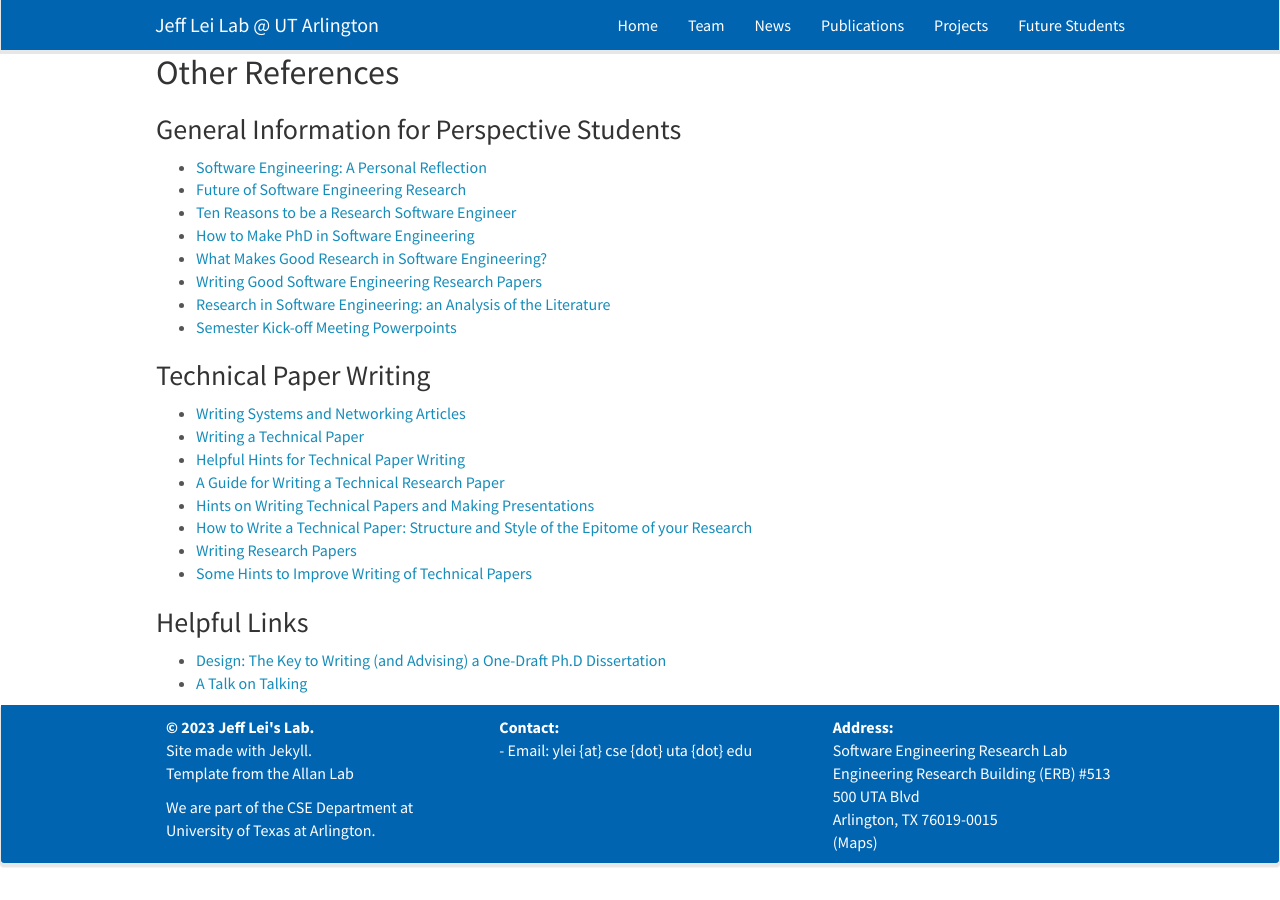
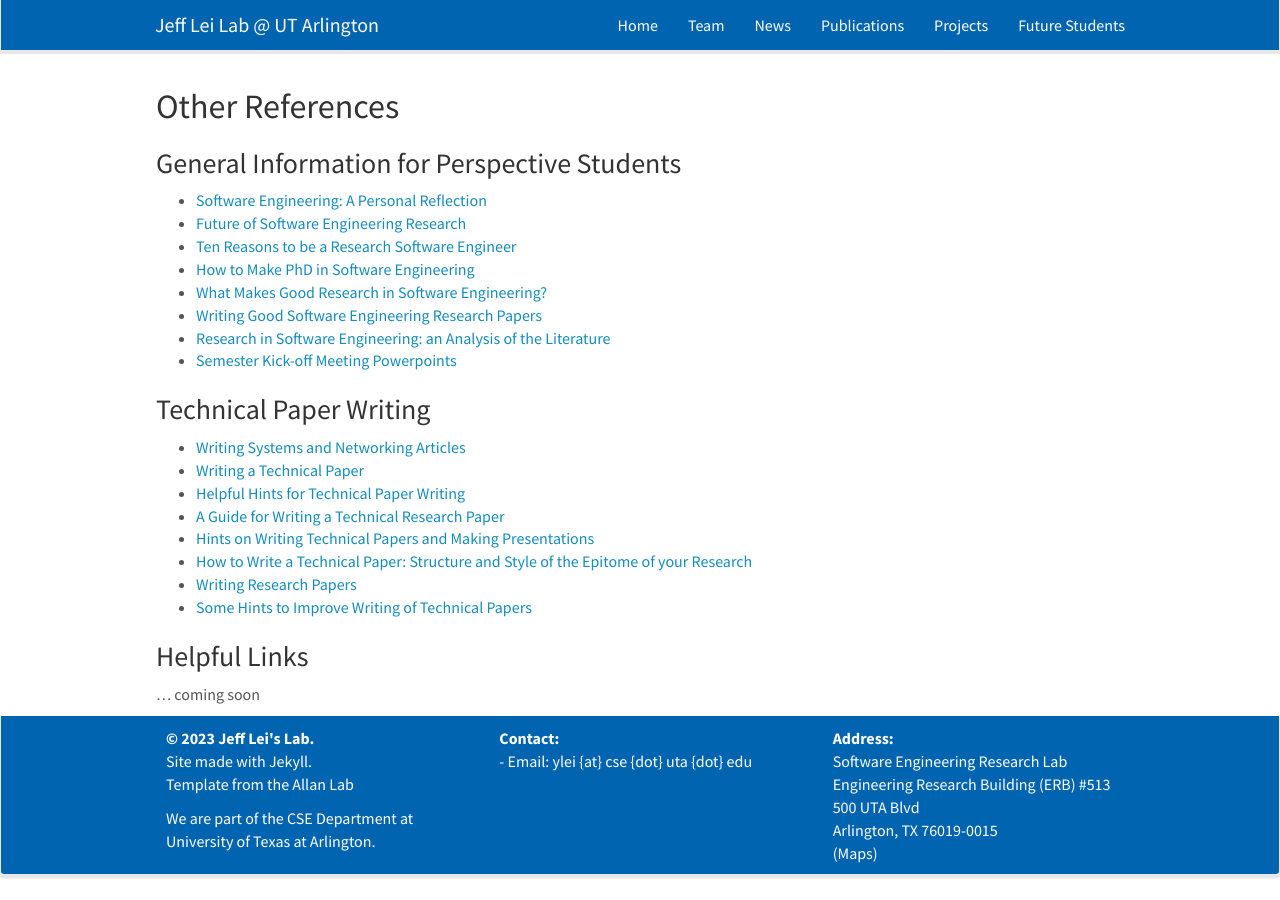
Before and after one commit to sercatuta-lei/sercatuta-lei.github.io, a Jekyll site: the page built from _pages/future.md, in a window 1280 px wide and 900 px high, scrolled down 615 px. Built offline with Jekyll 4.4.1, drawn with Linux system fonts in a browser that asks for light colours; nearby versions of some CDN libraries.

Commit message:
update files for future page

```diff
--- a/_pages/future.md
+++ b/_pages/future.md
@@ -26,28 +26,29 @@
 ### Master Students at UT Arlington
 If you are a Master student at UT Arlington looking for a Master thesis project, contact me per email or stop by my office.
 
+<br />
+
 ## Other References
 
 ### General Information for Perspective Students
-- [Software Engineering: A Personal Reflection](https://ylei.utasites.cloud/static/PDFs//se.reflections.pdf)
-- [Future of Software Engineering Research](https://ylei.utasites.cloud/static/PDFs//FOSER-December-2011.pdf)
+- [Software Engineering: A Personal Reflection]({{ site.base }}/{{ site.url }}/downloads/se.reflections.pdf)
+- [Future of Software Engineering Research]({{ site.base }}/{{ site.url }}/downloads/FOSER-December-2011.pdf)
 - [Ten Reasons to be a Research Software Engineer](https://www.software.ac.uk/blog/2013-08-23-ten-reasons-be-research-software-engineer)
-- [How to Make PhD in Software Engineering](https://ylei.utasites.cloud/static/PDFs//HowToMakePhD.pdf)
-- [What Makes Good Research in Software Engineering?](https://ylei.utasites.cloud/static/PDFs//shaw-fin-etaps.pdf)
-- [Writing Good Software Engineering Research Papers](https://ylei.utasites.cloud/static/PDFs//shaw-icse03.pdf)
-- [Research in Software Engineering: an Analysis of the Literature](https://ylei.utasites.cloud/static/PDFs//ResearchInSE.pdf)
-- [Semester Kick-off Meeting Powerpoints](https://ylei.utasites.cloud/static/PDFs//lab.kickoff.spring17.pdf)
+- [How to Make PhD in Software Engineering]({{ site.base }}/{{ site.url }}/downloads/HowToMakePhD.pdf)
+- [What Makes Good Research in Software Engineering?]({{ site.base }}/{{ site.url }}/downloads/shaw-fin-etaps.pdf)
+- [Writing Good Software Engineering Research Papers]({{ site.base }}/{{ site.url }}/downloads/shaw-icse03.pdf)
+- [Research in Software Engineering: an Analysis of the Literature]({{ site.base }}/{{ site.url }}/downloads/ResearchInSE.pdf)
+- [Semester Kick-off Meeting Powerpoints]({{ site.base }}/{{ site.url }}/downloads/lab.kickoff.spring17.pdf)
 
 ### Technical Paper Writing
-- [Writing Systems and Networking Articles](https://ylei.utasites.cloud/static/PDFs//Writing-Systems-and-Networking-Articles.pdf)
+- [Writing Systems and Networking Articles]({{ site.base }}/{{ site.url }}/downloads/Writing-Systems-and-Networking-Articles.pdf)
 - [Writing a Technical Paper](https://homes.cs.washington.edu/~mernst/advice/write-technical-paper.html)
-- [Helpful Hints for Technical Paper Writing](https://ylei.utasites.cloud/static/PDFs//paper-writing.pdf)
-- [A Guide for Writing a Technical Research Paper](https://ylei.utasites.cloud/static/PDFs//TechPaperHowTo.pdf)
-- [Hints on Writing Technical Papers and Making Presentations](https://ylei.utasites.cloud/static/PDFs//HintsOnWritingTechnicalPapers.pdf)
-- [How to Write a Technical Paper: Structure and Style of the Epitome of your Research](https://ylei.utasites.cloud/static/PDFs//how-to-write-a-technical-research-paper.pdf)
-- [Writing Research Papers](https://ylei.utasites.cloud/static/PDFs//writing-technical-papers.pdf)
-- [Some Hints to Improve Writing of Technical Papers](https://ylei.utasites.cloud/static/PDFs//writing-hints.pdf)
+- [Helpful Hints for Technical Paper Writing]({{ site.base }}/{{ site.url }}/downloads/paper-writing.pdf)
+- [A Guide for Writing a Technical Research Paper]({{ site.base }}/{{ site.url }}/downloads/TechPaperHowTo.pdf)
+- [Hints on Writing Technical Papers and Making Presentations]({{ site.base }}/{{ site.url }}/downloads/HintsOnWritingTechnicalPapers.pdf)
+- [How to Write a Technical Paper: Structure and Style of the Epitome of your Research]({{ site.base }}/{{ site.url }}/downloads/how-to-write-a-technical-research-paper.pdf)
+- [Writing Research Papers]({{ site.base }}/{{ site.url }}/downloads/writing-technical-papers.pdf)
+- [Some Hints to Improve Writing of Technical Papers]({{ site.base }}/{{ site.url }}/downloads/writing-hints.pdf)
 
 ### Helpful Links
-- [Design: The Key to Writing (and Advising) a One-Draft Ph.D Dissertation](http://www-users.cs.umn.edu/~carlis/one-draft.pdf)
-- [A Talk on Talking](http://www-users.cs.umn.edu/~carlis/talk-on-talking.pdf)
+... coming soon
```
Also changed, not shown: 19 other files.
